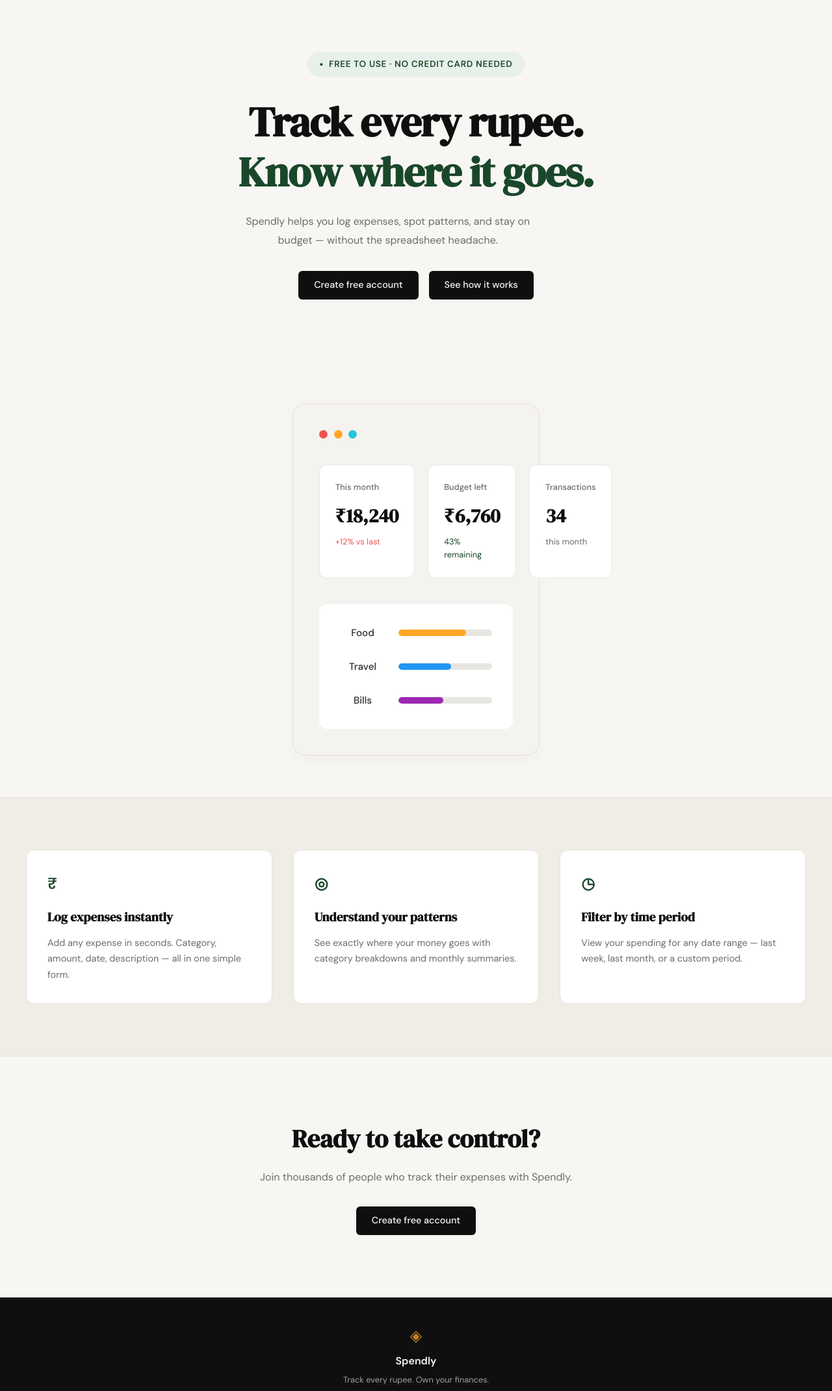
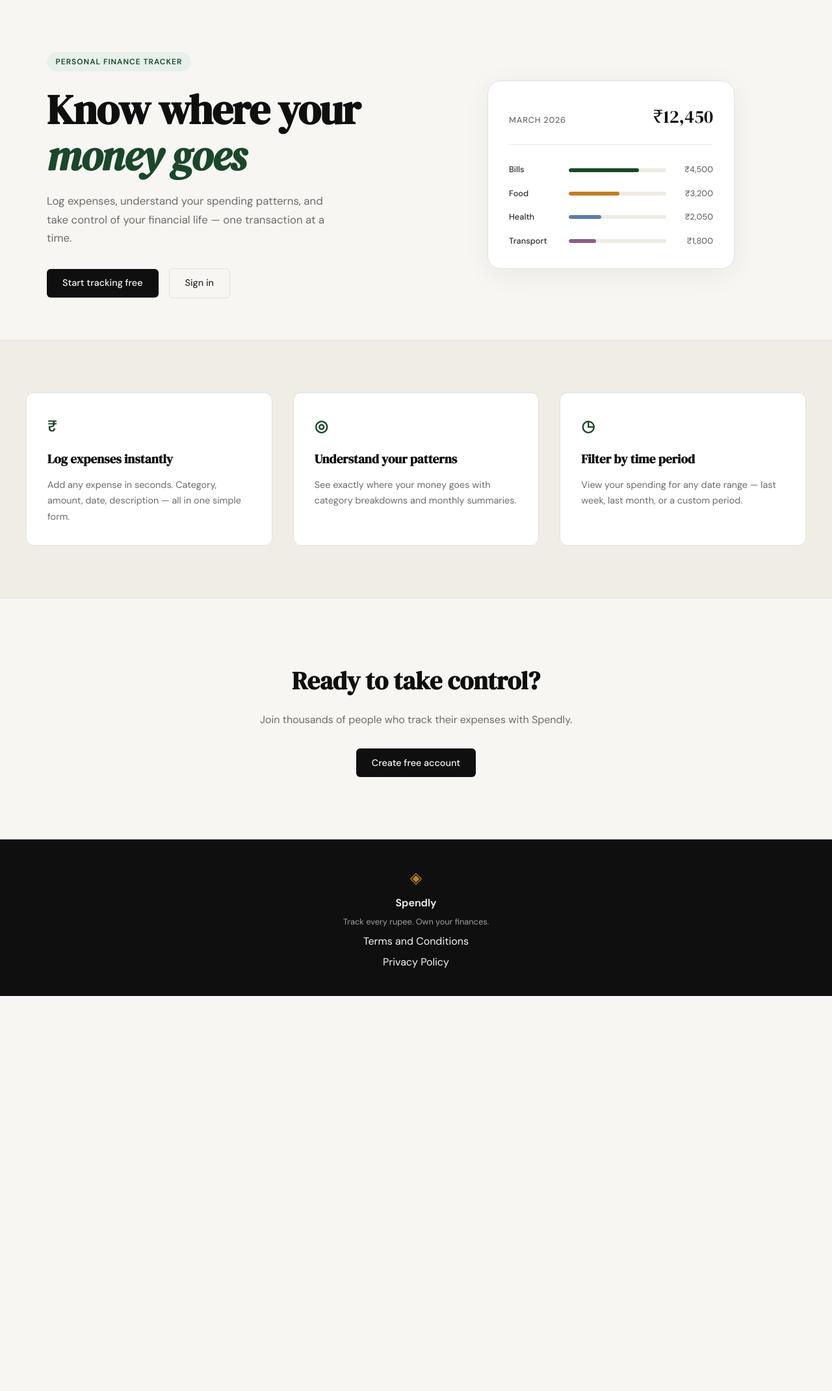
Before and after one commit to SRB77/Spendly, a Flask app: page / in a window 1280 px wide. Shown: the part 61-2202 px from the top of the page at 65% size. After the commit the page ends 1594 px from the top, so only its background shows below. Run offline with Flask 3, Linux system fonts and the light colour scheme.

Commit message:
revert: landing.html back to original - removing buggy hero changes

```diff
--- a/templates/landing.html
+++ b/templates/landing.html
@@ -1,302 +1,60 @@
 {% extends "base.html" %}
 
 {% block title %}Spendly — Track Every Rupee{% endblock %}
-
-{% block head %}
-<style>
-.hero {
-    padding: 5rem 2rem 4rem;
-    display: flex;
-    flex-direction: column;
-    align-items: center;
-    text-align: center;
-    max-width: var(--max-width);
-    margin: 0 auto;
-}
-
-.hero-inner {
-    max-width: 800px;
-    margin: 0 auto 3rem;
-}
-
-.hero-badge {
-    display: inline-flex;
-    align-items: center;
-    gap: 0.5rem;
-    background: var(--accent-light);
-    color: var(--accent);
-    font-size: 0.85rem;
-    font-weight: 600;
-    letter-spacing: 0.05em;
-    padding: 0.5rem 1.2rem;
-    border-radius: 999px;
-    margin-bottom: 2rem;
-}
-
-.hero-badge::before {
-    content: '●';
-    font-size: 0.6rem;
-}
-
-.hero-title {
-    font-family: var(--font-display);
-    font-size: clamp(2.75rem, 6vw, 4rem);
-    line-height: 1.2;
-    letter-spacing: -0.02em;
-    color: var(--ink);
-    margin-bottom: 0.5rem;
-}
-
-.hero-title-black {
-    display: block;
-    color: var(--ink);
-}
-
-.hero-title-green {
-    display: block;
-    color: var(--accent);
-}
-
-.hero-subtitle {
-    font-size: 1rem;
-    color: var(--ink-muted);
-    line-height: 1.8;
-    margin: 1.5rem 0 2rem;
-}
-
-.hero-actions {
-    display: flex;
-    gap: 1rem;
-    justify-content: center;
-    align-items: center;
-    margin-bottom: 3rem;
-}
-
-.hero-actions .btn-ghost {
-    background: var(--ink) !important;
-    color: var(--paper) !important;
-    border: none !important;
-}
-
-.hero-actions .btn-ghost:hover {
-    background: var(--accent) !important;
-    color: var(--paper) !important;
-}
-
-.hero-visual {
-    width: 100%;
-    max-width: 950px;
-}
-
-.mock-card {
-    background: #f5f3f0;
-    border: 1px solid var(--border);
-    border-radius: var(--radius-lg);
-    padding: 2.5rem;
-    box-shadow: 0 4px 20px rgba(0,0,0,0.04);
-}
-
-.mock-card-header {
-    display: flex;
-    align-items: center;
-    gap: 0.75rem;
-    margin-bottom: 2.5rem;
-    padding-bottom: 0;
-    border-bottom: none;
-}
-
-.mock-dots {
-    display: flex;
-    gap: 0.6rem;
-}
-
-.mock-dot {
-    width: 13px;
-    height: 13px;
-    border-radius: 50%;
-}
-
-.mock-dot-1 { background: #ef5350; }
-.mock-dot-2 { background: #ffa726; }
-.mock-dot-3 { background: #26c6da; }
-
-.mock-stats {
-    display: grid;
-    grid-template-columns: repeat(3, 1fr);
-    gap: 1.25rem;
-    margin-bottom: 2.5rem;
-}
-
-.mock-stat-card {
-    background: var(--paper-card);
-    border: 1px solid #e8e6e1;
-    border-radius: var(--radius-md);
-    padding: 1.5rem;
-    text-align: left;
-}
-
-.mock-stat-label {
-    font-size: 0.8rem;
-    color: var(--ink-muted);
-    margin-bottom: 0.6rem;
-    font-weight: 500;
-}
-
-.mock-stat-value {
-    font-family: var(--font-display);
-    font-size: 1.85rem;
-    color: var(--ink);
-    margin-bottom: 0.4rem;
-    font-weight: 600;
-}
-
-.mock-stat-meta {
-    font-size: 0.8rem;
-    color: var(--ink-muted);
-}
-
-.mock-stat-meta.positive {
-    color: #ef5350;
-}
-
-.mock-stat-meta.positive-green {
-    color: var(--accent);
-}
-
-.mock-bars-section {
-    background: white;
-    border-radius: var(--radius-md);
-    padding: 2rem;
-    display: flex;
-    flex-direction: column;
-    gap: 1.75rem;
-}
-
-.mock-bar-row {
-    display: grid;
-    grid-template-columns: 70px 1fr;
-    align-items: center;
-    gap: 1.25rem;
-}
-
-.mock-cat {
-    font-size: 0.95rem;
-    font-weight: 500;
-    color: var(--ink-soft);
-}
-
-.mock-bar-track {
-    height: 10px;
-    background: #e8e6e1;
-    border-radius: 999px;
-    overflow: hidden;
-}
-
-.mock-bar {
-    height: 100%;
-    border-radius: 999px;
-    display: block;
-}
-
-.mock-bar-orange { background: #ffa726; }
-.mock-bar-blue { background: #2196f3; }
-.mock-bar-purple { background: #9c27b0; }
-
-@media (max-width: 900px) {
-    .hero {
-        padding: 3rem 1rem 2rem;
-    }
-
-    .hero-actions {
-        flex-direction: column;
-        width: 100%;
-        gap: 0.75rem;
-    }
-
-    .hero-actions a {
-        width: 100%;
-        text-align: center;
-    }
-
-    .mock-card {
-        padding: 1.5rem;
-    }
-
-    .mock-stats {
-        grid-template-columns: 1fr;
-        gap: 1rem;
-    }
-
-    .mock-bar-row {
-        grid-template-columns: 60px 1fr;
-        gap: 0.75rem;
-    }
-}
-</style>
-{% endblock %}
 
 {% block content %}
 
 <section class="hero">
     <div class="hero-inner">
-        <div class="hero-badge">Free to use · No credit card needed</div>
+        <div class="hero-badge">Personal Finance Tracker</div>
         <h1 class="hero-title">
-            <span class="hero-title-black">Track every rupee.</span>
-            <span class="hero-title-green">Know where it goes.</span>
+            Know where your<br>
+            <em>money goes</em>
         </h1>
         <p class="hero-subtitle">
-            Spendly helps you log expenses, spot patterns, and stay
-            on budget — without the spreadsheet headache.
+            Log expenses, understand your spending patterns,
+            and take control of your financial life —
+            one transaction at a time.
         </p>
         <div class="hero-actions">
-            <a href="{{ url_for('register') }}" class="btn-primary">Create free account</a>
-            <a href="{{ url_for('register') }}" class="btn-ghost">See how it works</a>
+            <a href="{{ url_for('register') }}" class="btn-primary">Start tracking free</a>
+            <a href="{{ url_for('login') }}" class="btn-ghost">Sign in</a>
         </div>
     </div>
     <div class="hero-visual">
         <div class="mock-card">
             <div class="mock-card-header">
-                <div class="mock-dots">
-                    <div class="mock-dot mock-dot-1"></div>
-                    <div class="mock-dot mock-dot-2"></div>
-                    <div class="mock-dot mock-dot-3"></div>
+                <span class="mock-label">March 2026</span>
+                <span class="mock-total">₹12,450</span>
+            </div>
+            <div class="mock-bars">
+                <div class="mock-bar-row">
+                    <span class="mock-cat">Bills</span>
+                    <div class="mock-bar-track">
+                        <div class="mock-bar" style="width: 72%"></div>
+                    </div>
+                    <span class="mock-amt">₹4,500</span>
                 </div>
-            </div>
-            <div class="mock-stats">
-                <div class="mock-stat-card">
-                    <div class="mock-stat-label">This month</div>
-                    <div class="mock-stat-value">₹18,240</div>
-                    <div class="mock-stat-meta positive">+12% vs last</div>
-                </div>
-                <div class="mock-stat-card">
-                    <div class="mock-stat-label">Budget left</div>
-                    <div class="mock-stat-value">₹6,760</div>
-                    <div class="mock-stat-meta positive-green">43% remaining</div>
-                </div>
-                <div class="mock-stat-card">
-                    <div class="mock-stat-label">Transactions</div>
-                    <div class="mock-stat-value">34</div>
-                    <div class="mock-stat-meta">this month</div>
-                </div>
-            </div>
-            <div class="mock-bars-section">
                 <div class="mock-bar-row">
                     <span class="mock-cat">Food</span>
                     <div class="mock-bar-track">
-                        <div class="mock-bar mock-bar-orange" style="width: 72%"></div>
+                        <div class="mock-bar mock-bar-2" style="width: 52%"></div>
                     </div>
+                    <span class="mock-amt">₹3,200</span>
                 </div>
                 <div class="mock-bar-row">
-                    <span class="mock-cat">Travel</span>
+                    <span class="mock-cat">Health</span>
                     <div class="mock-bar-track">
-                        <div class="mock-bar mock-bar-blue" style="width: 56%"></div>
+                        <div class="mock-bar mock-bar-3" style="width: 33%"></div>
                     </div>
+                    <span class="mock-amt">₹2,050</span>
                 </div>
                 <div class="mock-bar-row">
-                    <span class="mock-cat">Bills</span>
+                    <span class="mock-cat">Transport</span>
                     <div class="mock-bar-track">
-                        <div class="mock-bar mock-bar-purple" style="width: 48%"></div>
+                        <div class="mock-bar mock-bar-4" style="width: 28%"></div>
                     </div>
+                    <span class="mock-amt">₹1,800</span>
                 </div>
             </div>
         </div>
```
